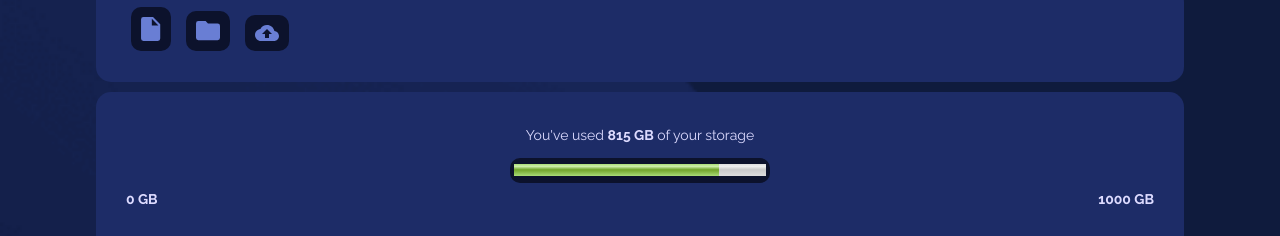
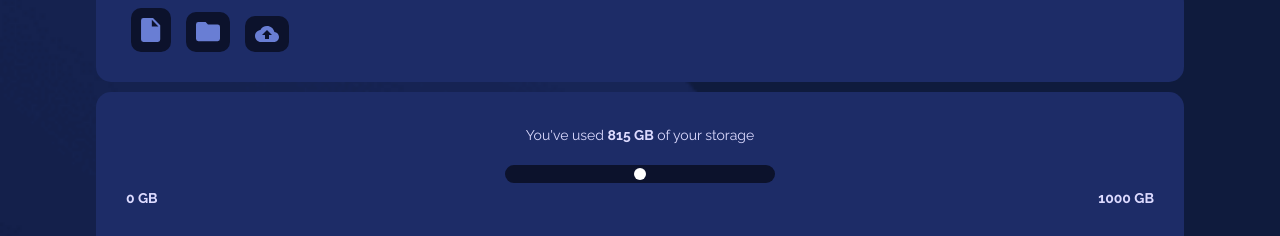
Before and after one commit to yuuricrz/project-fylo, a plain HTML site: page index.html in a window 1280 px wide. Shown: the part 306-542 px from the top of the page. Drawn offline with Linux system fonts and the light colour scheme.

Commit message:
update slider

```diff
--- a/index.html
+++ b/index.html
@@ -20,7 +20,7 @@
     </div>
     <div class="infoused">
       <p class="used">You've used <span>815 GB</span> of your storage</p>
-      <meter min="0" value="815" max="1000"></meter>
+      <input type="range" name="" id="">
       <div class="progress">
         <p class="first">0 GB</p>
         <p class="last">1000 GB</p>
--- a/style.css
+++ b/style.css
@@ -67,15 +67,32 @@
     .used span{
         font-weight: 700;
     }
-    meter{
+    [type="range"]{
+        transform: scale(1.5);
+        appearance: none;
+        display: block;
         background-color: var(--verydarkblue);
-        margin: 0 auto;
         border-radius: 10px;
-        padding: 0.2px 4px;
-        width: 260px;
-        height: 25px;
-        color: var(--gradient);
-        margin-bottom: 8px;
+        width: 180px;
+        margin: 10px auto;
+        padding: 2px;
+
+    }
+    [type="range"]::-webkit-slider-thumb{
+        appearance: none;
+        display: block;
+        width: 8px;
+        height: 8px;
+        border-radius: 50%;
+        background-color: white;
+    }
+    [type="range"]::-moz-range-thumb{
+        appearance: none;
+        display: block;
+        width: 8px;
+        height: 8px;
+        border-radius: 50%;
+        background-color: white;
     }
     .progress{
         display: flex;
```
